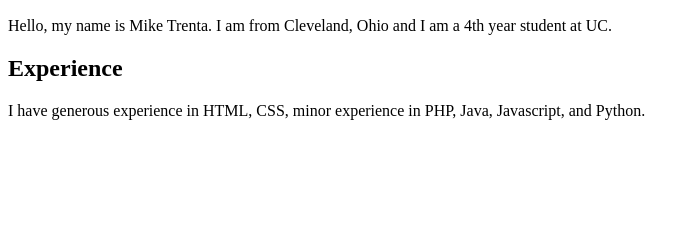
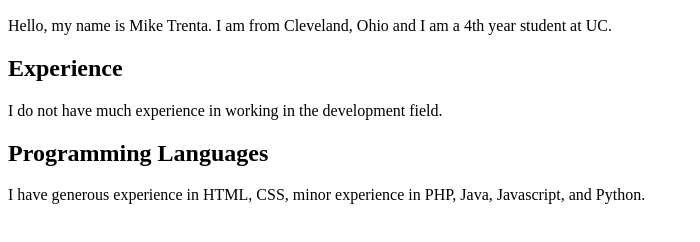
Before and after one commit to trentaml/IT3049-19US-Portfolio, a plain HTML site: page index.html in a window 1280 px wide. Shown: the part 110-352 px from the top of the page, without its empty margins (0-700 px from the left). Drawn offline with Linux system fonts and the light colour scheme.

Commit message:
Added Programming languages to the portfolio

```diff
--- a/index.html
+++ b/index.html
@@ -16,6 +16,10 @@
         </p>
     <h2>Experience</h2>
     <p>
+        I do not have much experience in working in the development field.
+    </p>
+    <h2>Programming Languages</h2>
+    <p>
         I have generous experience in HTML, CSS, minor experience in PHP, Java, Javascript,
          and Python.
     </p>
```
